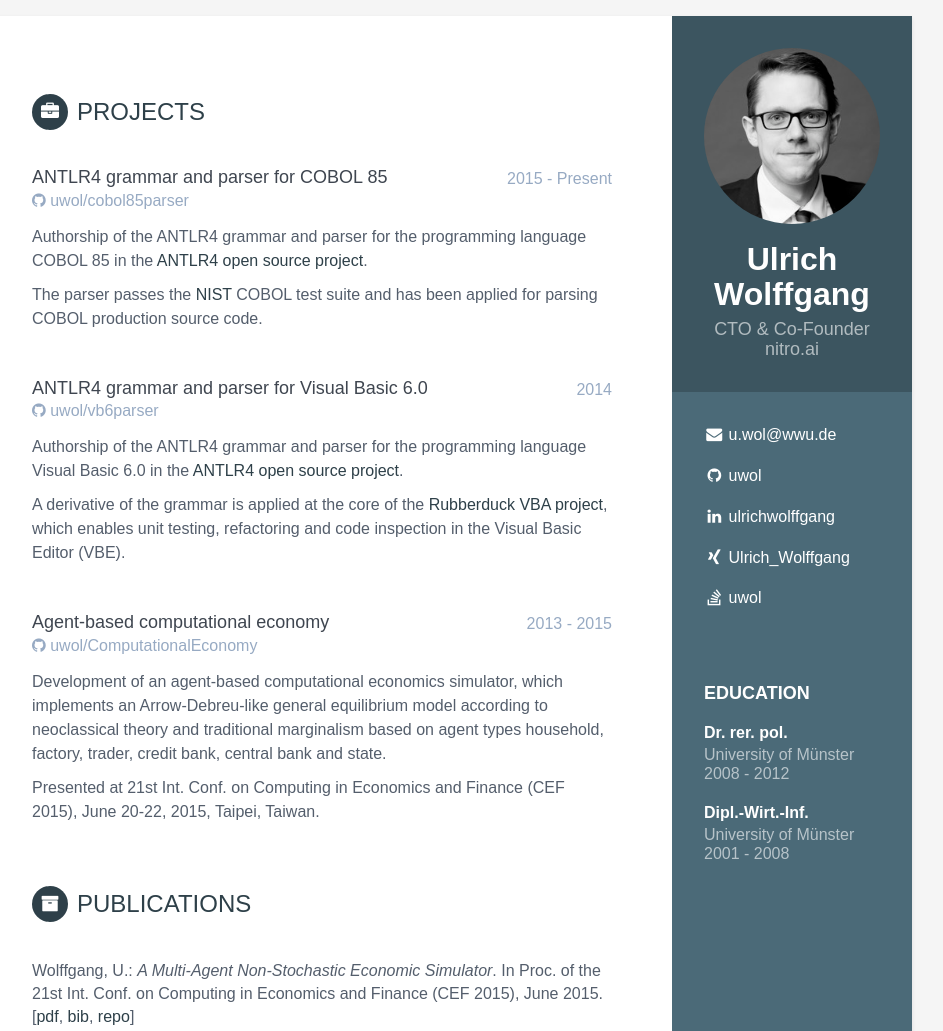
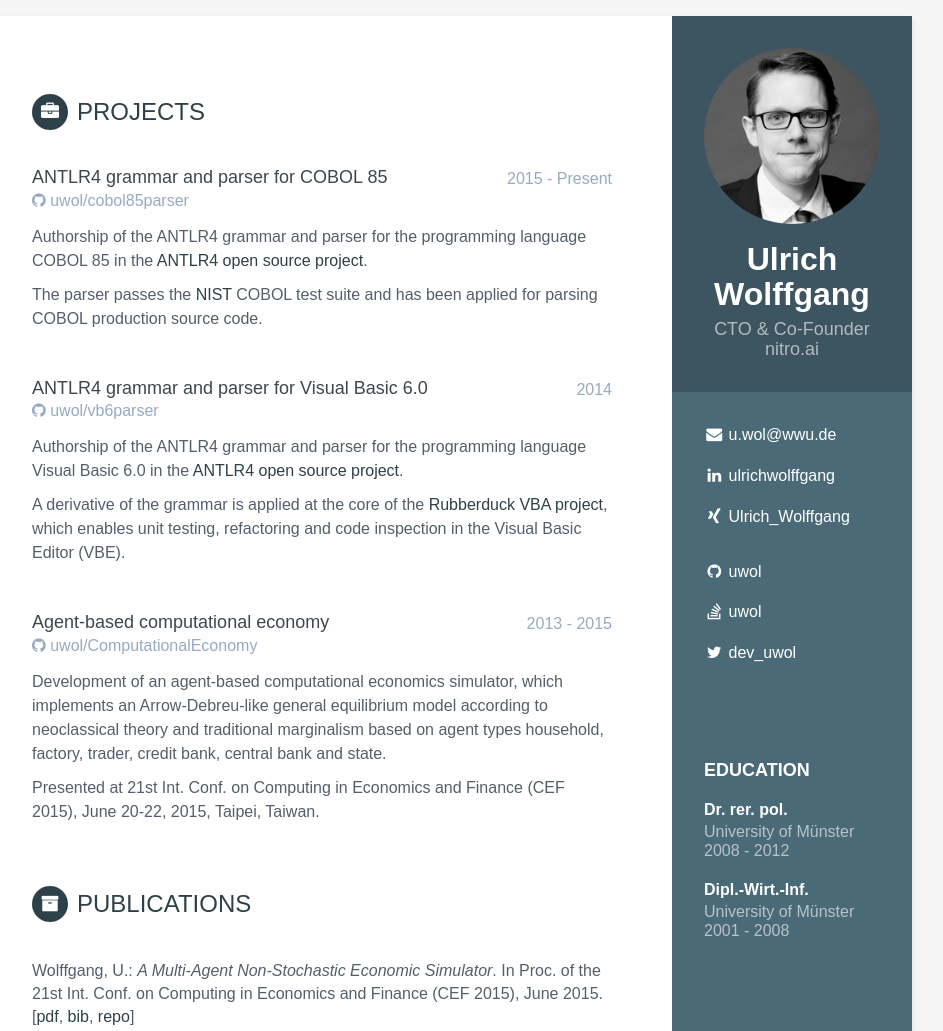
Before and after one commit to uwol/uwol.github.io, a plain HTML site: page index.html in a window 1280 px wide. Shown: the top 1031 px of the page, without its empty margins (208-1151 px from the left). Drawn offline with Linux system fonts and the light colour scheme; a web font is replaced by a local one.

Commit message:
contact lists

```diff
--- a/assets/css/styles.css
+++ b/assets/css/styles.css
@@ -120,6 +120,9 @@ p {
   margin-bottom: 1.125em;
 }
 
+.sidebar-wrapper .contact-container .contact-list {
+  margin-bottom: 2em;
+}
 
 .sidebar-wrapper .contact-container .contact-list .fa {
   margin-right: 0.25em;
@@ -127,10 +130,6 @@ p {
 
 .sidebar-wrapper .contact-container .contact-list li {
   margin-bottom: 1.125em;
-}
-
-.sidebar-wrapper .contact-container .contact-list li:last-child {
-  margin-bottom: 0;
 }
 
 
--- a/index.html
+++ b/index.html
@@ -57,10 +57,13 @@
       <div class="contact-container container-block">
         <ul class="list-unstyled contact-list">
           <li class="email"><i class="fa fa-fw fa-envelope"></i><a href="mailto:u.wol@wwu.de">u.wol@wwu.de</a></li>
-          <li class="github"><i class="fa fa-fw fa-github"></i><a href="https://github.com/uwol">uwol</a></li>
           <li class="linkedin"><i class="fa fa-fw fa-linkedin"></i><a href="https://de.linkedin.com/in/ulrichwolffgang">ulrichwolffgang</a></li>
           <li class="xing"><i class="fa fa-fw fa-xing"></i><a href="https://www.xing.com/profile/Ulrich_Wolffgang">Ulrich_Wolffgang</a></li>
+        </ul>
+        <ul class="list-unstyled contact-list">
+          <li class="github"><i class="fa fa-fw fa-github"></i><a href="https://github.com/uwol">uwol</a></li>
           <li class="stack-overflow"><i class="fa fa-fw fa-stack-overflow"></i><a href="http://stackoverflow.com/users/7211296/uwol">uwol</a></li>
+          <li class="twitter"><i class="fa fa-fw fa-twitter"></i><a href="https://twitter.com/dev_uwol">dev_uwol</a></li>
         </ul>
       </div>
       <div class="education-container container-block">
```
